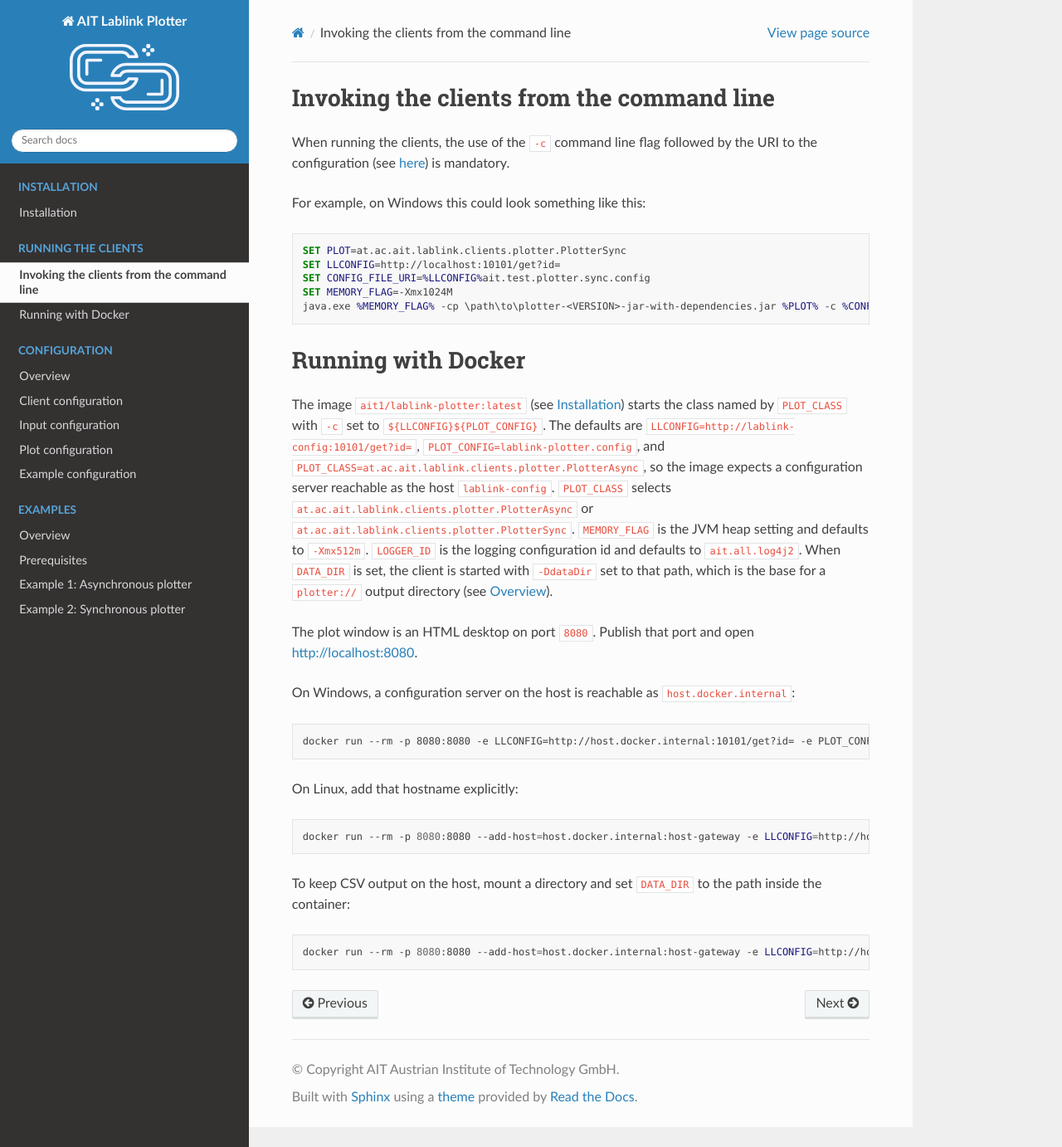
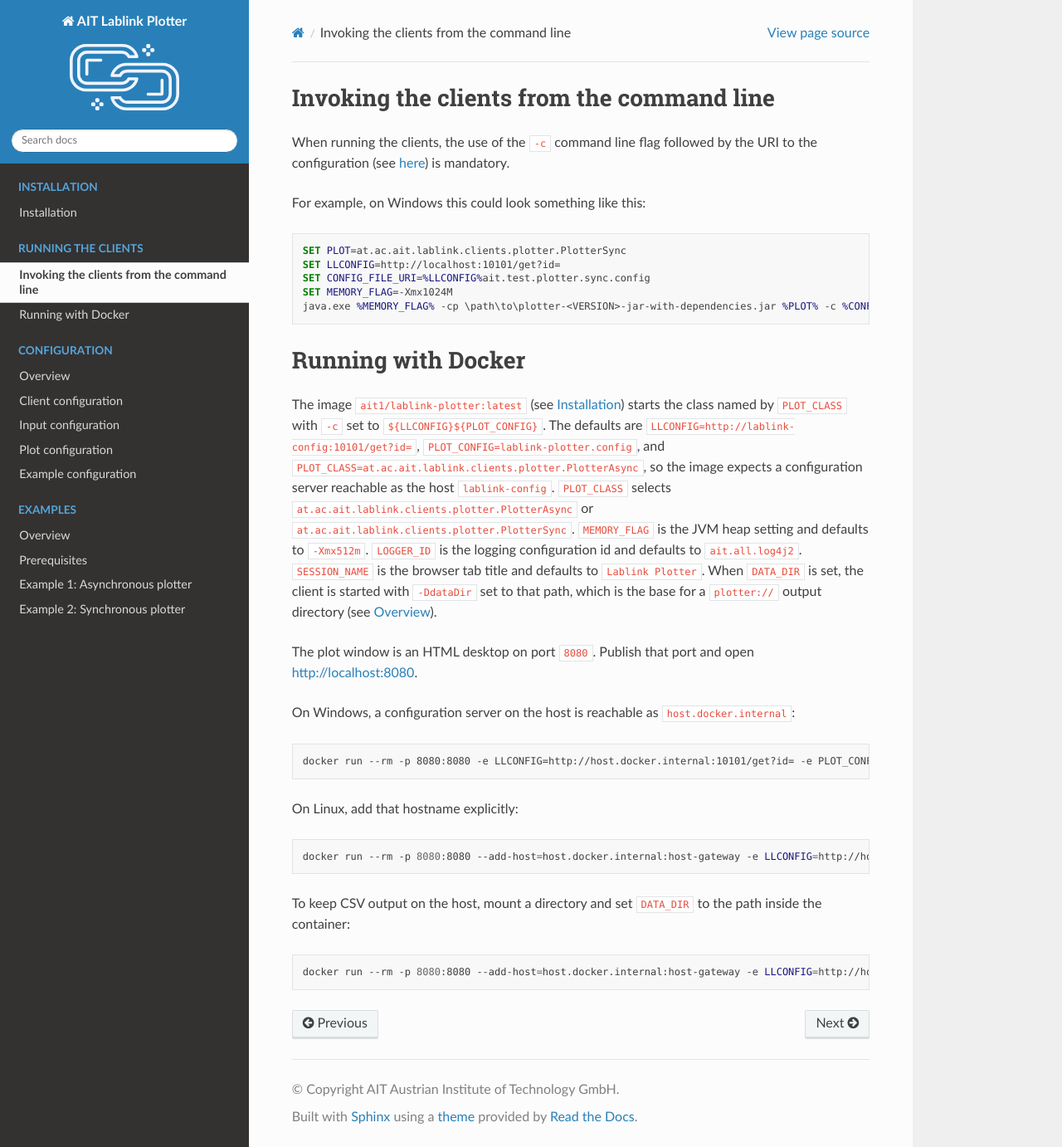
Before and after one commit to AIT-Lablink/lablink-plotter, a Sphinx documentation site: the page built from docs/running.rst, in a window 1280 px wide and 1382 px high. Shown: the whole window at 83% size. Built offline with Sphinx 7.4.7 and the Read the Docs theme 3.1.0, drawn with Linux system fonts in a browser that asks for light colours.

Commit message:
Add SESSION_NAME environment variable for browser tab title in Docker setup

```diff
--- a/docs/running.rst
+++ b/docs/running.rst
@@ -21,6 +21,7 @@ The defaults are ``LLCONFIG=http://lablink-config:10101/get?id=``, ``PLOT_CONFIG
 ``PLOT_CLASS`` selects ``at.ac.ait.lablink.clients.plotter.PlotterAsync`` or ``at.ac.ait.lablink.clients.plotter.PlotterSync``.
 ``MEMORY_FLAG`` is the JVM heap setting and defaults to ``-Xmx512m``.
 ``LOGGER_ID`` is the logging configuration id and defaults to ``ait.all.log4j2``.
+``SESSION_NAME`` is the browser tab title and defaults to ``Lablink Plotter``.
 When ``DATA_DIR`` is set, the client is started with ``-DdataDir`` set to that path, which is the base for a ``plotter://`` output directory (see :doc:`configuration`).
 
 The plot window is an HTML desktop on port ``8080``.
```
Also changed, not shown: 2 other files.
